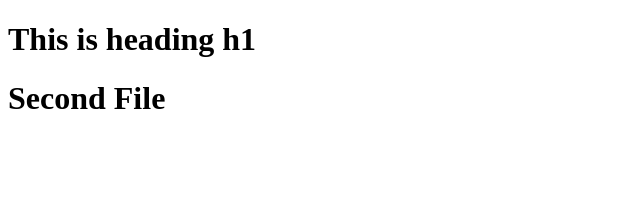
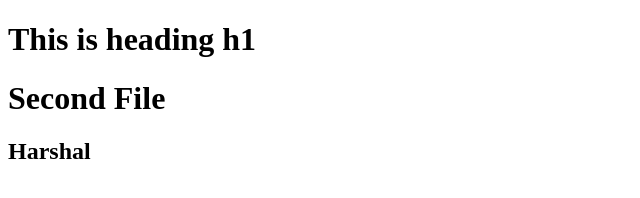
Before and after one commit to harshal-19/new-repo, a plain HTML site: page contacts.html in a window 1280 px wide. Shown: the whole page, without its empty margins (0-640 px from the left). Drawn offline with Linux system fonts and the light colour scheme.

Commit message:
Modified contact.html

```diff
--- a/contacts.html
+++ b/contacts.html
@@ -13,6 +13,7 @@
 
 <body>
     <h1>Second File</h1>
+    <h2>Harshal</h2>
 </body>
 
 </html>
```
